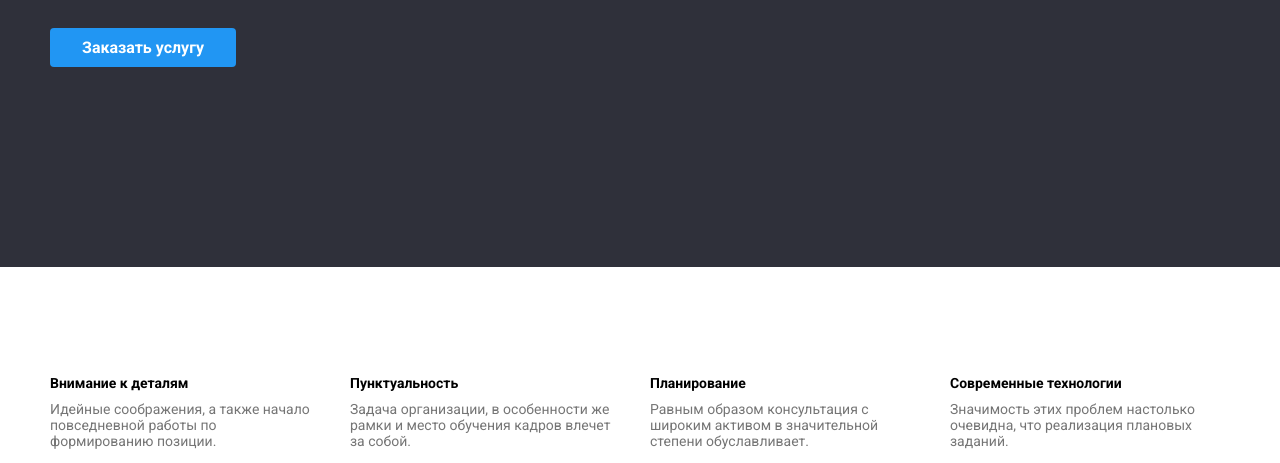
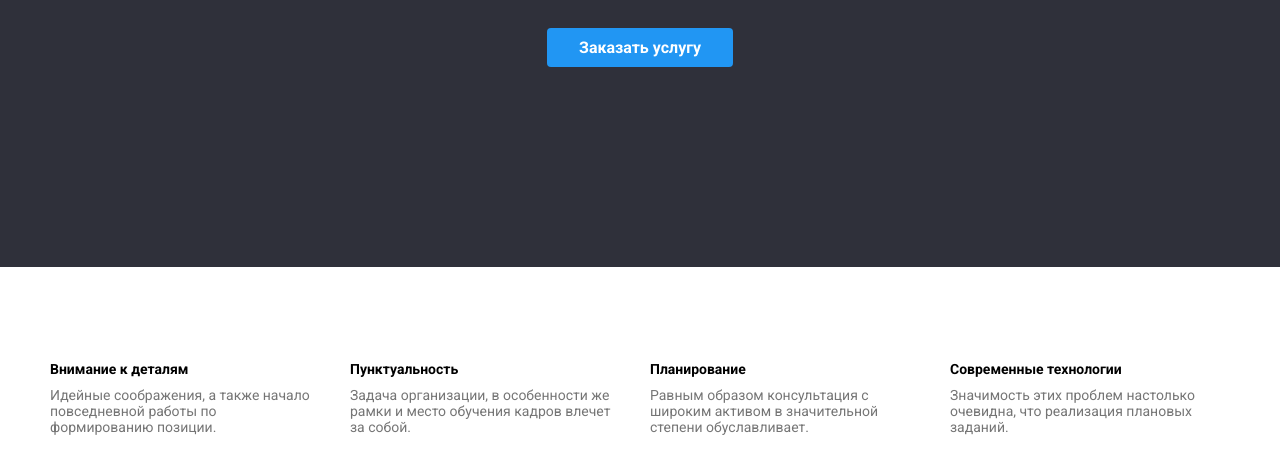
Before and after one commit to Axel192/goit-markup-hw-03, a plain HTML site: page index.html in a window 1280 px wide. Shown: the part 337-800 px from the top of the page. Drawn offline with Linux system fonts and the light colour scheme.

Commit message:
черновой

```diff
--- a/index.html
+++ b/index.html
@@ -30,7 +30,7 @@
   <section class="hero">
     <div class="container">
    <h1>Эффективные решения для вашего бизнеса</h1>
-      <button class="order">Заказать услугу</button>
+     <div class="btn"> <button class="order">Заказать услугу</button> </div>
       </div>
   </section>
   <div class="container">
--- a/styles.css
+++ b/styles.css
@@ -120,18 +120,20 @@ h1 {
   border-radius: 4px;
   font-weight: 700;
   font-size: 16px;
-
-  display: inline-block;
-  align-items: center;
   padding: 10px 32px;
-  margin-bottom: 200px;
+}
+.btn {
+  display: flex;
+  justify-content: center;
+  flex-wrap: wrap;
+  padding-bottom: 200px;
 }
 
 .properties h3 {
   font-weight: 700;
   font-size: 14px;
   color: var(--black);
-
+  margin-top: 0;
   margin-bottom: 10px;
 }
 .properties p {
--- a/styles2.css
+++ b/styles2.css
@@ -8,7 +8,7 @@
   --button-text: #212121;
 }
 body {
-  margin-top: 0px;
+  margin: 0px;
   box-sizing: border-box;
 }
 * {
```
